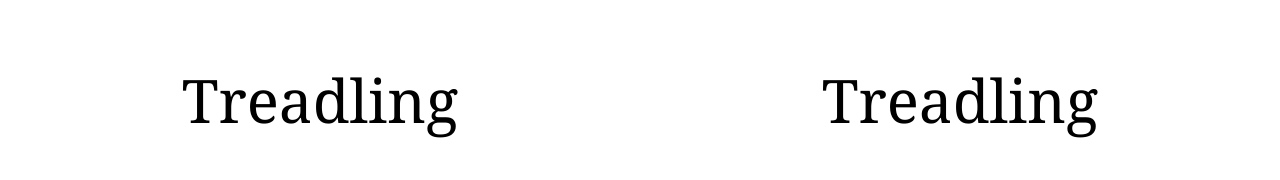
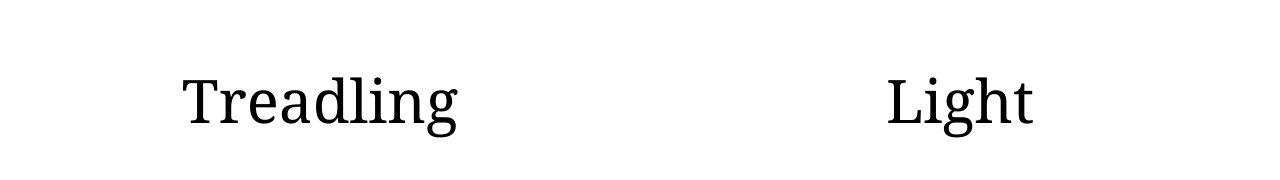
Before and after one commit to mozxmmil/web-designn, a Next.js app: page /project3 in a window 1280 px wide. Shown: the part 156-336 px from the top of the page. Built offline with nearby package versions, Linux system fonts and the light colour scheme.

Commit message:
project3/slider/updated

```diff
--- a/src/components/Slider.tsx
+++ b/src/components/Slider.tsx
@@ -7,13 +7,13 @@ const Slider = () => {
         <h1>treadling</h1>
       </div>
       <div className="elem1 w-1/2 h-full  flex-shrink-0  flex justify-center items-center font-medium text-6xl capitalize font-serif">
-        <h1>treadling</h1>
+        <h1>Light</h1>
       </div>
       <div className="elem1 w-1/2 h-full  flex-shrink-0  flex justify-center items-center font-medium text-6xl capitalize font-serif">
-        <h1>treadling</h1>
+        <h1>Fassion</h1>
       </div>
       <div className="elem1 w-1/2 h-full  flex-shrink-0  flex justify-center items-center font-medium text-6xl capitalize font-serif">
-        <h1>treadling</h1>
+        <h1>Marvels</h1>
       </div>
     </div>
   );
```
